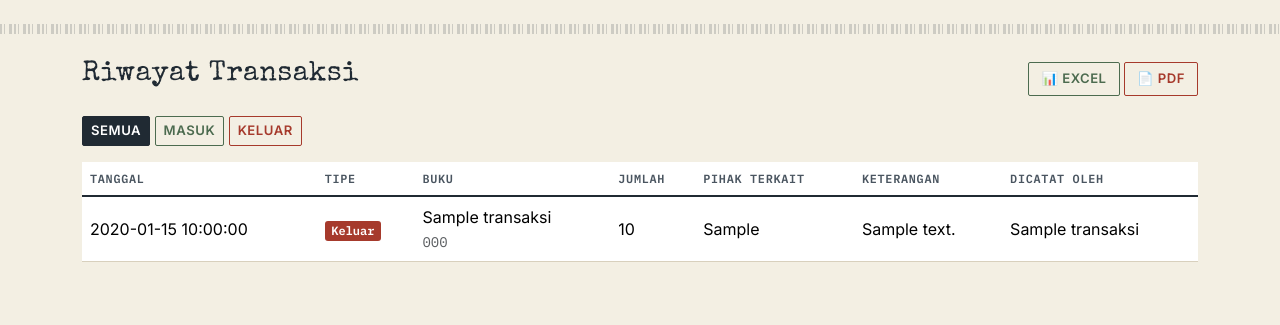
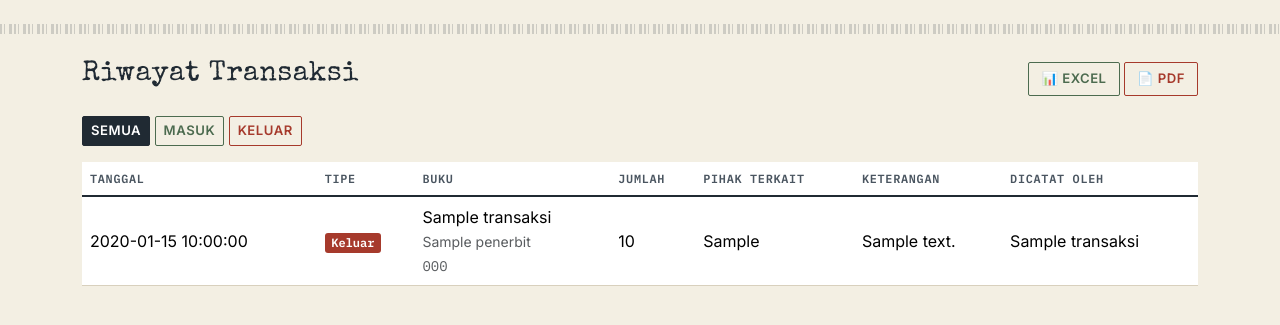
Before and after one commit to echsanaji-cell/inventory-gudang, a Flask app: page /transaksi/riwayat in a window 1280 px wide. Shown: the part 86-411 px from the top of the page. Run offline with Flask 3, Linux system fonts and the light colour scheme; the visitor is signed in with stand-in values (Sample User, id 1); a database or web service that is not in the repository returns one stand-in record (values such as "Sample title"); some libraries are stand-ins or nearby versions.

Commit message:
Tambah kolom Penerbit di halaman Riwayat Transaksi serta export Excel/PDF-nya

```diff
--- a/app.py
+++ b/app.py
@@ -672,7 +672,7 @@ def transaksi_export_excel():
     conn = get_db_connection()
     cur = conn.cursor()
     query = """
-        SELECT t.*, b.judul, b.isbn, u.nama_lengkap, u.username
+        SELECT t.*, b.judul, b.isbn, b.penerbit, u.nama_lengkap, u.username
         FROM transaksi t
         JOIN buku b ON t.buku_id = b.id
         LEFT JOIN users u ON t.user_id = u.id
@@ -691,7 +691,7 @@ def transaksi_export_excel():
     ws = wb.active
     ws.title = "Riwayat Transaksi"
 
-    headers = ['Tanggal', 'Tipe', 'ISBN', 'Judul', 'Jumlah', 'Pihak Terkait', 'Keterangan', 'Dicatat Oleh']
+    headers = ['Tanggal', 'Tipe', 'ISBN', 'Judul', 'Penerbit', 'Jumlah', 'Pihak Terkait', 'Keterangan', 'Dicatat Oleh']
     ws.append(headers)
     for cell in ws[1]:
         cell.font = Font(bold=True, color='FFFFFF')
@@ -699,7 +699,7 @@ def transaksi_export_excel():
 
     for t in daftar_transaksi:
         ws.append([
-            str(t['tanggal']), t['tipe'].capitalize(), t['isbn'], t['judul'],
+            str(t['tanggal']), t['tipe'].capitalize(), t['isbn'], t['judul'], t['penerbit'] or '-',
             t['jumlah'], t['pihak_terkait'] or '-', t['keterangan'] or '-',
             t['nama_lengkap'] or t['username'] or '-'
         ])
@@ -730,7 +730,7 @@ def transaksi_export_pdf():
     conn = get_db_connection()
     cur = conn.cursor()
     query = """
-        SELECT t.*, b.judul, b.isbn, u.nama_lengkap, u.username
+        SELECT t.*, b.judul, b.isbn, b.penerbit, u.nama_lengkap, u.username
         FROM transaksi t
         JOIN buku b ON t.buku_id = b.id
         LEFT JOIN users u ON t.user_id = u.id
@@ -760,10 +760,10 @@ def transaksi_export_pdf():
     elements.append(Paragraph(f"Dicetak: {datetime.now().strftime('%d-%m-%Y %H:%M')}", styles['Normal']))
     elements.append(Spacer(1, 0.5*cm))
 
-    data = [['Tanggal', 'Tipe', 'ISBN', 'Judul', 'Jml', 'Pihak Terkait', 'Keterangan', 'Oleh']]
+    data = [['Tanggal', 'Tipe', 'ISBN', 'Judul', 'Penerbit', 'Jml', 'Pihak Terkait', 'Keterangan', 'Oleh']]
     for t in daftar_transaksi:
         data.append([
-            str(t['tanggal']), t['tipe'].capitalize(), t['isbn'], t['judul'],
+            str(t['tanggal']), t['tipe'].capitalize(), t['isbn'], t['judul'], t['penerbit'] or '-',
             str(t['jumlah']), t['pihak_terkait'] or '-', t['keterangan'] or '-',
             t['nama_lengkap'] or t['username'] or '-'
         ])
@@ -1097,7 +1097,7 @@ def transaksi_riwayat():
     cur = conn.cursor()
 
     query = """
-        SELECT t.*, b.judul, b.isbn, u.nama_lengkap, u.username
+        SELECT t.*, b.judul, b.isbn, b.penerbit, u.nama_lengkap, u.username
         FROM transaksi t
         JOIN buku b ON t.buku_id = b.id
         LEFT JOIN users u ON t.user_id = u.id
--- a/templates/transaksi/riwayat.html
+++ b/templates/transaksi/riwayat.html
@@ -38,7 +38,11 @@
                     <span class="badge bg-danger">Keluar</span>
                 {% endif %}
             </td>
-            <td>{{ t.judul }} <br><small class="text-muted mono">{{ t.isbn }}</small></td>
+            <td>
+                {{ t.judul }}
+                <br><small class="text-muted">{{ t.penerbit or '-' }}</small>
+                <br><small class="text-muted mono">{{ t.isbn }}</small>
+            </td>
             <td>{{ t.jumlah }}</td>
             <td>{{ t.pihak_terkait or '-' }}</td>
             <td>{{ t.keterangan or '-' }}</td>
```
